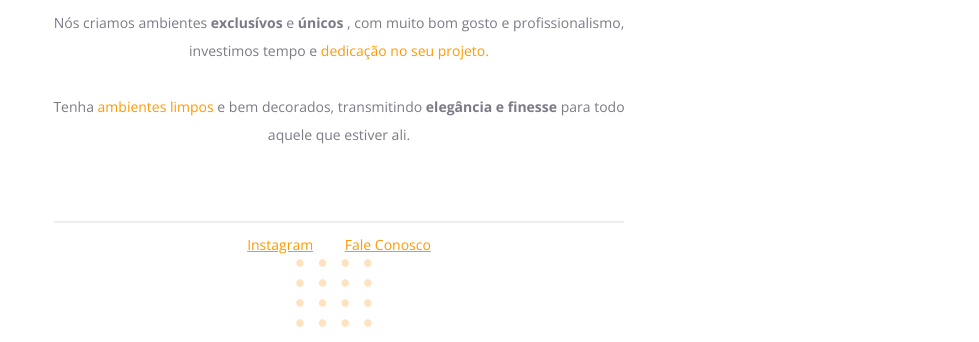
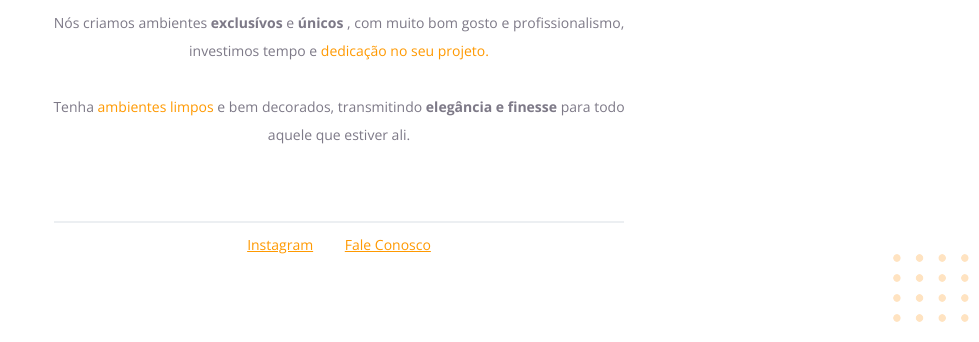
Before and after one commit to leonardoffirmino/explorer-projeto-01, a plain HTML site: page index.html in a window 1280 px wide. Shown: the part 468-810 px from the top of the page, without its empty margins (301-1280 px from the left). Drawn offline with nearby package versions, Linux system fonts and the light colour scheme.

Commit message:
Finalizado projeto 01 explorer

```diff
--- a/index.html
+++ b/index.html
@@ -39,8 +39,8 @@
     <div id="line">
 
     </div>
-    <a href="#">Instagram</a>
-    <a href="#">Fale Conosco</a>
+    <a target="_blank" href="#">Instagram</a>
+    <a  href="#">Fale Conosco</a>
   </div>
 
     <img
--- a/style.css
+++ b/style.css
@@ -37,6 +37,8 @@ p, #footer{
 }
 
 
+
+
 #footer a + a {
   margin-left: 28px;
 
@@ -48,3 +50,11 @@ p, #footer{
   margin: 0 auto 8px;
   border: 1px solid #ECEFF2;
 }
+
+#balls{
+  position: fixed;
+  bottom:0px;
+  right:0px;
+
+
+}
```
